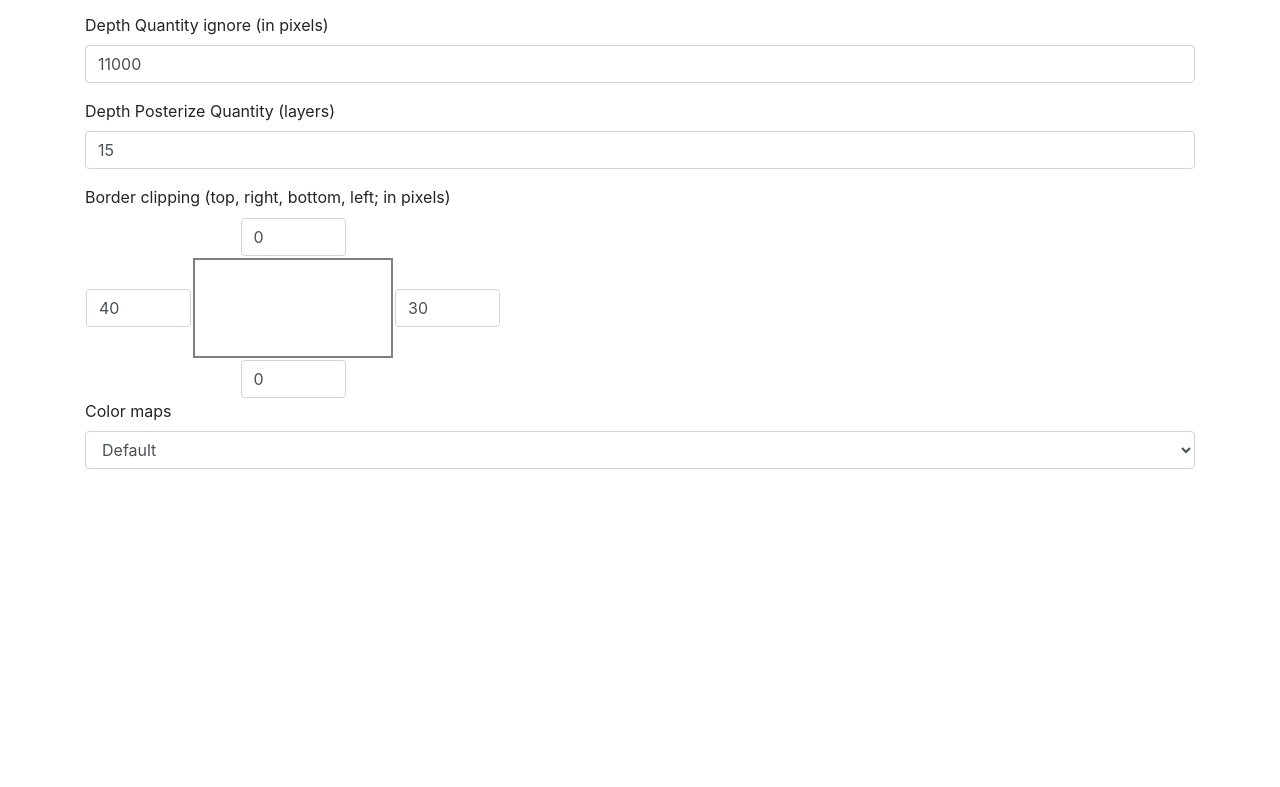
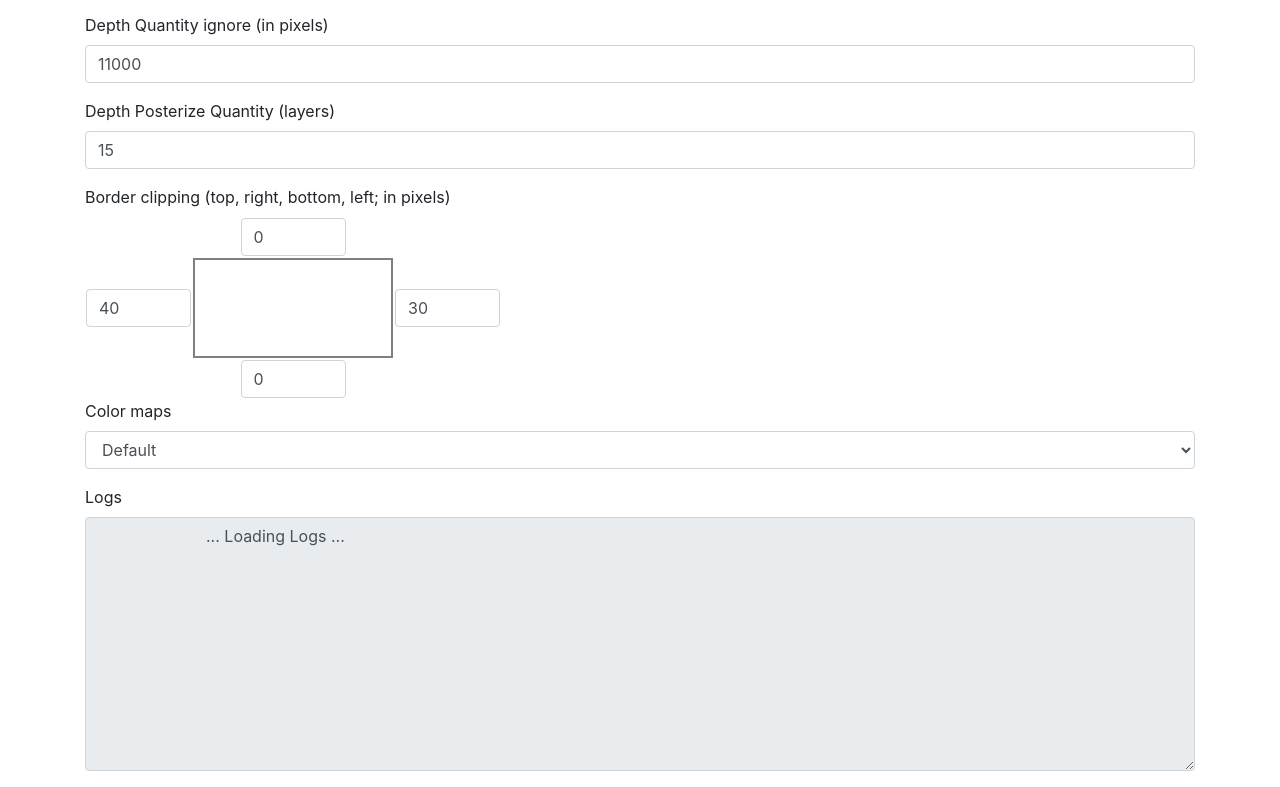
Before and after one commit to mbit-solutions/explorer-box, a website: page config/index.html in a window 1280 px wide. Shown: the part 419-1206 px from the top of the page. Before the commit the page ends 904 px from the top, so only its background shows below. Drawn offline with Linux system fonts and the light colour scheme.

Commit message:
show logs

```diff
--- a/config/index.html
+++ b/config/index.html
@@ -109,6 +109,14 @@
                 </div>
 
             </div>
+            <div class="col-12">
+                <div class="form-group">
+                    <label for="logWindow">Logs</label>
+                    <textarea disabled class="form-control" id="logWindow" rows="10">
+                        ... Loading Logs ...
+                    </textarea>
+                </div>
+            </div>
         </div>
     </div>
 
--- a/config/server.js
+++ b/config/server.js
@@ -48,4 +48,4 @@ http.createServer(function (req, res) {
 
 
 
-}).listen(1337, "10.42.0.1");
+}).listen(1337, "localhost");
```
